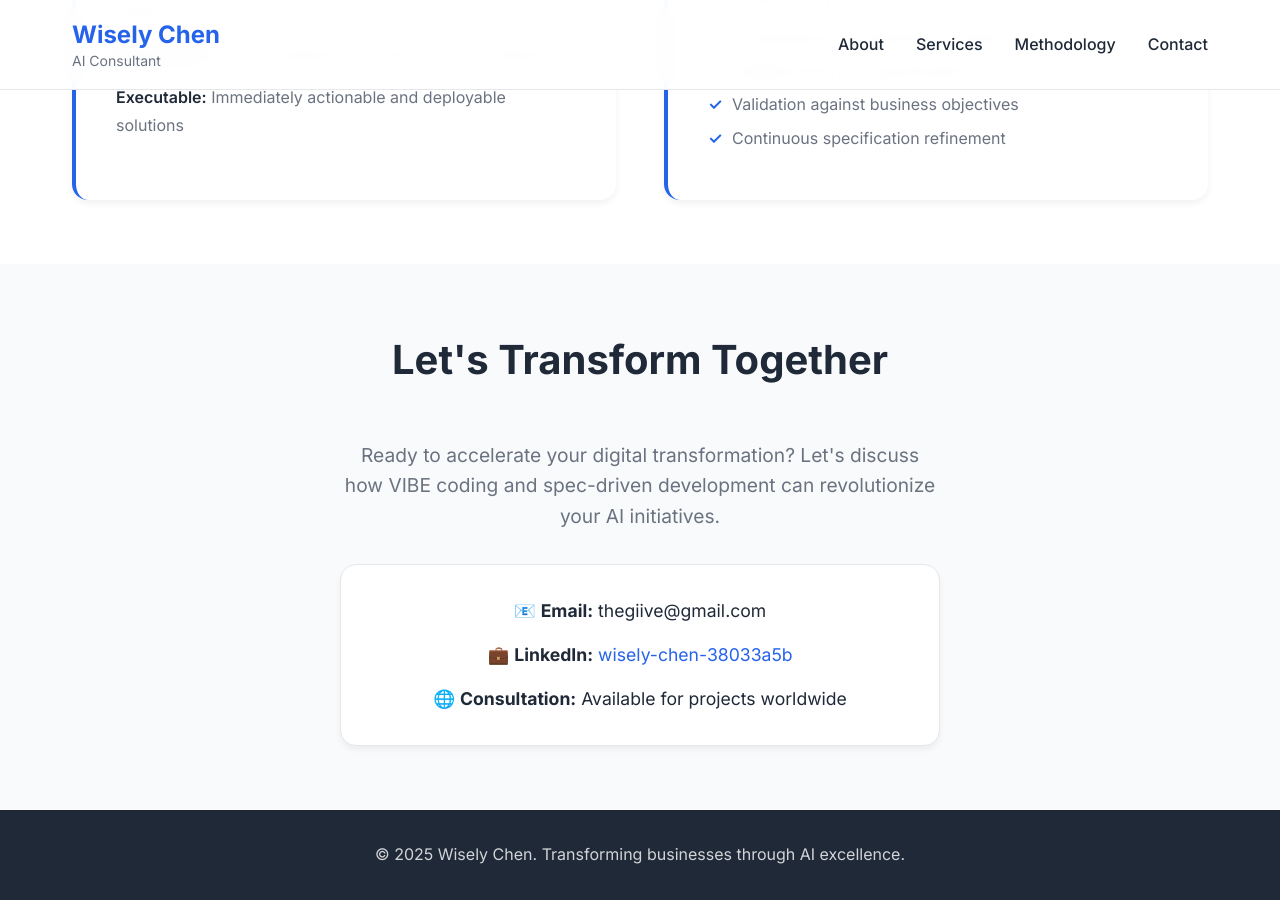
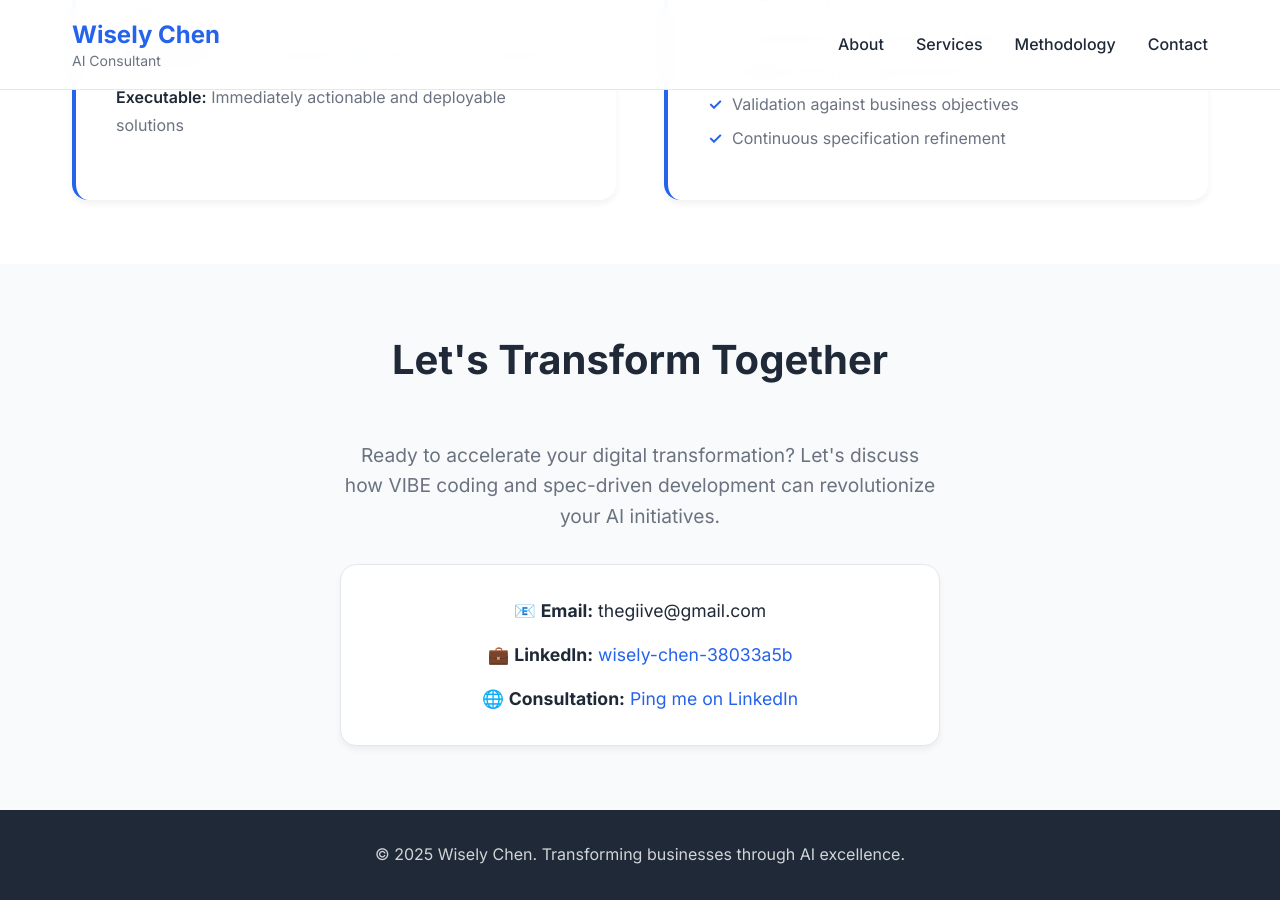
Before and after one commit to thegiive/wiselychen-page, a Jekyll site: the page built from index.md, in a window 1280 px wide and 900 px high, scrolled down 2148 px. Built offline with Jekyll 4.4.1, drawn with Linux system fonts in a browser that asks for light colours.

Commit message:
Update consultation section to link to LinkedIn
- Change consultation text to "Ping me on LinkedIn" with clickable link
- Update page title to be more concise

🤖 Generated with [Claude Code](https://claude.ai/code)

Co-Authored-By: Claude <noreply@anthropic.com>

```diff
--- a/_includes/contact.html
+++ b/_includes/contact.html
@@ -6,7 +6,7 @@
             <div class="contact-info">
                 <p>📧 <strong>Email:</strong> {{ site.author.email }}</p>
                 <p>💼 <strong>LinkedIn:</strong> <a href="{{ site.author.linkedin }}" target="_blank" rel="noopener">{{ site.author.linkedin | replace: 'https://www.linkedin.com/in/', '' | replace: '/', '' }}</a></p>
-                <p>🌐 <strong>Consultation:</strong> Available for projects worldwide</p>
+                <p>🌐 <strong>Consultation:</strong> <a href="{{ site.author.linkedin }}" target="_blank" rel="noopener">Ping me on LinkedIn</a></p>
             </div>
         </div>
     </div>
```
Also changed, not shown: index.md (+1 -1 lines).
